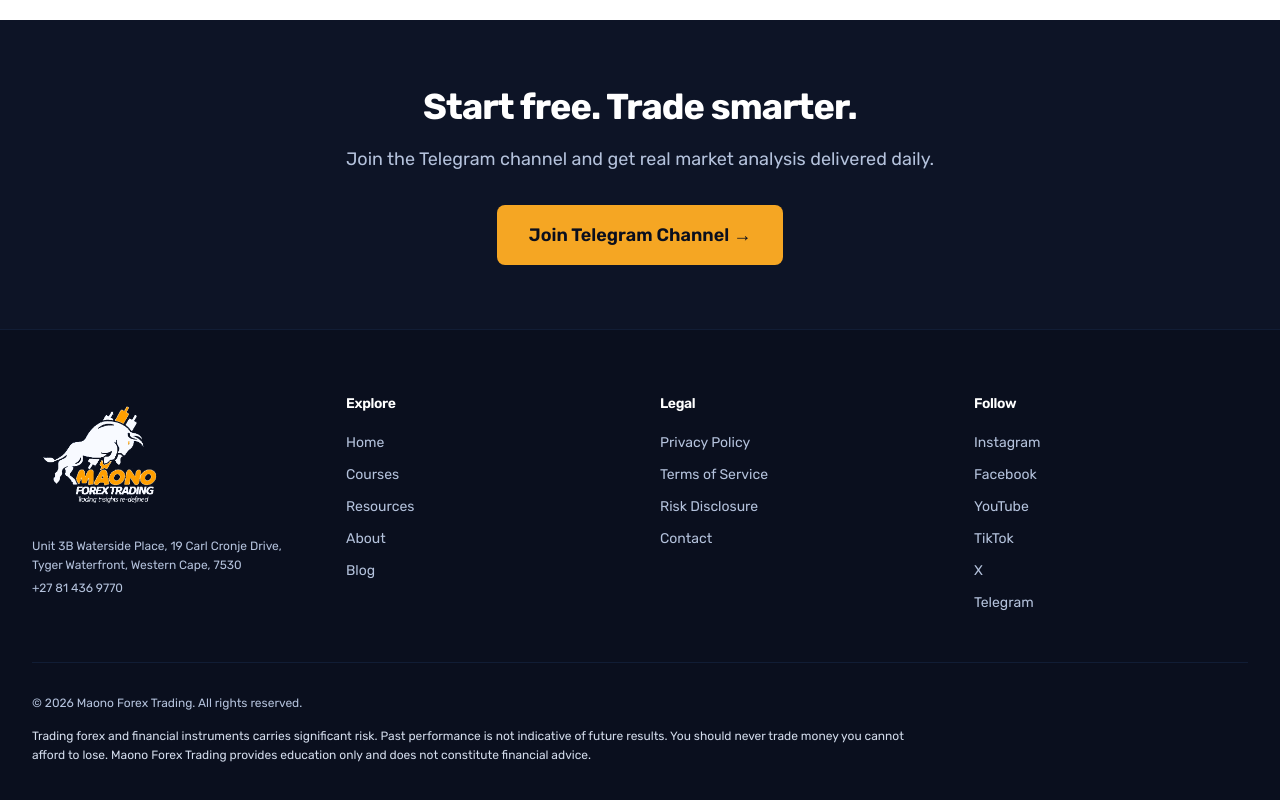
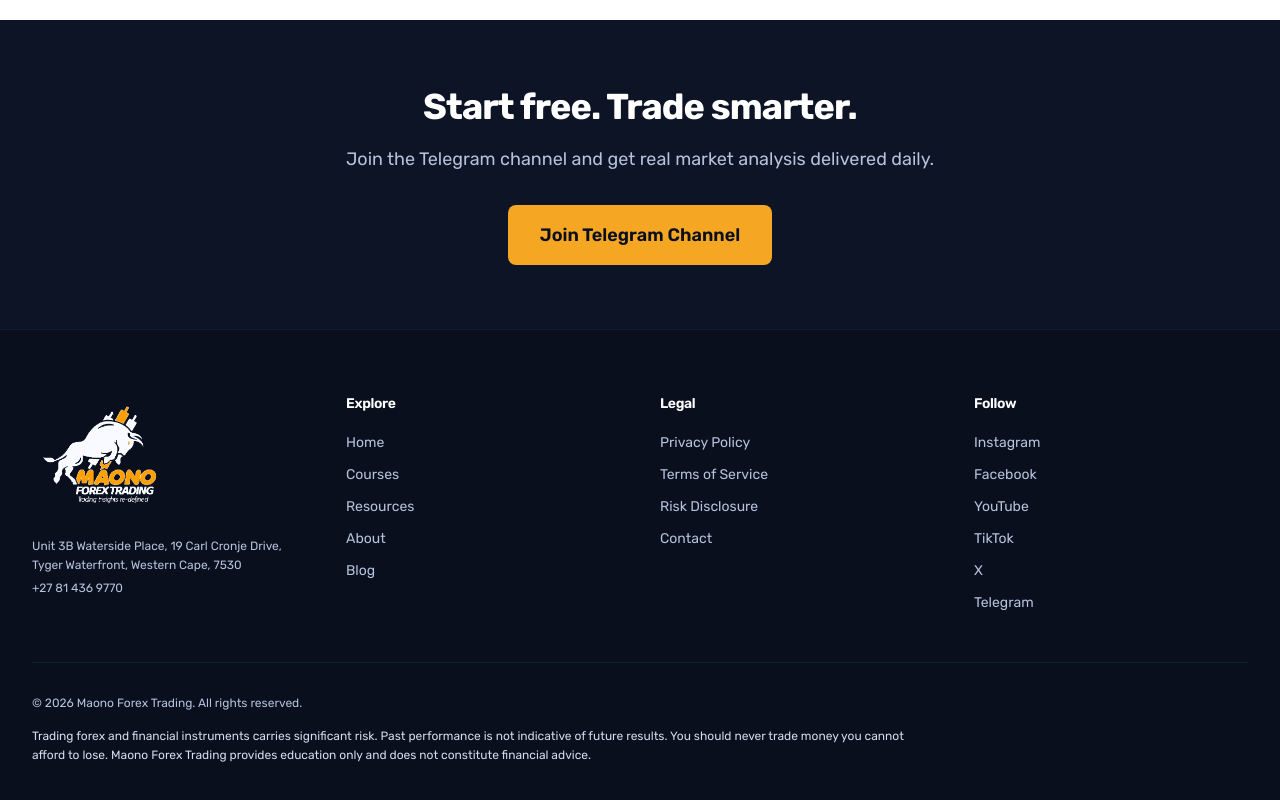
Before and after one commit to nqobsjeremiahbala-design/maono-new-, a Next.js app: page /blog in a window 1280 px wide. Shown: the part 2458-3258 px from the top of the page. Built offline with nearby package versions, Linux system fonts and the light colour scheme; no server answers.

Commit message:
style: remove trailing arrows from CTA button labels
Open a trading account, Compare all bundles, and the Join Telegram
Channel buttons (homepage + shared CTABanner) read cleaner without the
"->" suffix.

```diff
--- a/components/layout/CTABanner.tsx
+++ b/components/layout/CTABanner.tsx
@@ -19,7 +19,7 @@
           rel="noopener noreferrer"
           className="press inline-flex items-center justify-center px-8 py-4 text-lg bg-gold-500 text-navy-950 font-semibold rounded-md hover:bg-gold-400 transition-colors"
         >
-          Join Telegram Channel →
+          Join Telegram Channel
         </Link>
       </div>
     </section>
--- a/components/sections/BrokerOfChoice.tsx
+++ b/components/sections/BrokerOfChoice.tsx
@@ -98,7 +98,7 @@
             rel="noopener noreferrer"
             className="press inline-flex h-[52px] w-[220px] items-center justify-center rounded-md bg-gold-500 text-base font-bold text-navy-950 shadow-lg transition-all duration-200 hover:scale-[1.02] hover:brightness-110"
           >
-            Open a trading account →
+            Open a trading account
           </Link>
           <Link
             href={BROKER_OF_CHOICE.url}
--- a/components/sections/FinalCTA.tsx
+++ b/components/sections/FinalCTA.tsx
@@ -20,7 +20,7 @@
           rel="noopener noreferrer"
           className="press inline-flex items-center justify-center w-full px-8 py-4 min-h-[48px] bg-gold-500 text-navy-950 font-bold rounded-md hover:bg-gold-400 transition-colors"
         >
-          Join Telegram Channel →
+          Join Telegram Channel
         </Link>
       </div>
     </section>
--- a/components/sections/MembershipsPreview.tsx
+++ b/components/sections/MembershipsPreview.tsx
@@ -60,7 +60,7 @@
 
         <div className="text-center">
           <Button variant="outline">
-            <Link href="/memberships">Compare all bundles →</Link>
+            <Link href="/memberships">Compare all bundles</Link>
           </Button>
         </div>
       </div>
--- a/components/sections/TelegramTestimonials.tsx
+++ b/components/sections/TelegramTestimonials.tsx
@@ -99,7 +99,7 @@
             rel="noopener noreferrer"
             className="press inline-flex items-center justify-center px-6 py-3.5 min-h-[48px] rounded-md bg-navy-950 text-white font-semibold hover:bg-navy-800 transition-colors"
           >
-            Join the Telegram channel →
+            Join the Telegram channel
           </Link>
         </div>
       </div>
```
